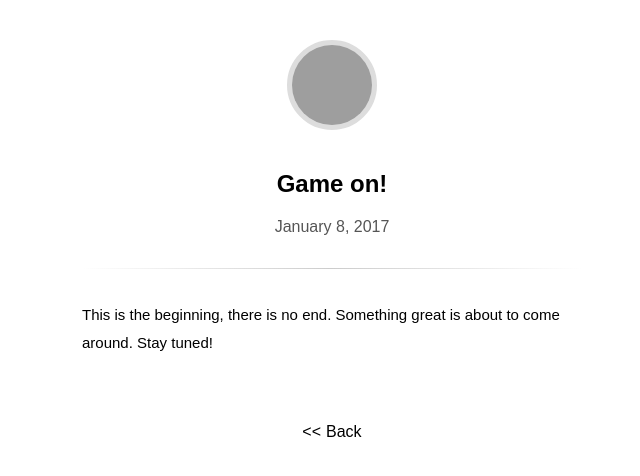
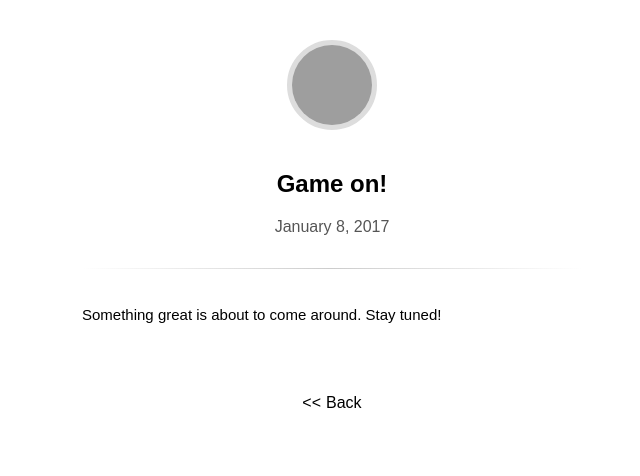
Before and after one commit to funkyL/funkyL.github.io, a Jekyll site: the page built from _posts/2017-01-08-Game-on.md, in a window 1280 px wide. Shown: the top 476 px of the page, without its empty margins (308-948 px from the left). Built offline with Jekyll 4.4.1, drawn with Linux system fonts in a browser that asks for light colours; some web fonts are replaced; a script that is not in the unit is left out; grey boxes are pictures that could not be loaded.

Commit message:
Update 2017-01-08-Game-on.md

```diff
--- a/_posts/2017-01-08-Game-on.md
+++ b/_posts/2017-01-08-Game-on.md
@@ -3,5 +3,4 @@ title:	Game on!
 updated: 2017-01-08 08:36
 ---
 
-This is the beginning, there is no end.
 Something great is about to come around. Stay tuned!
```
